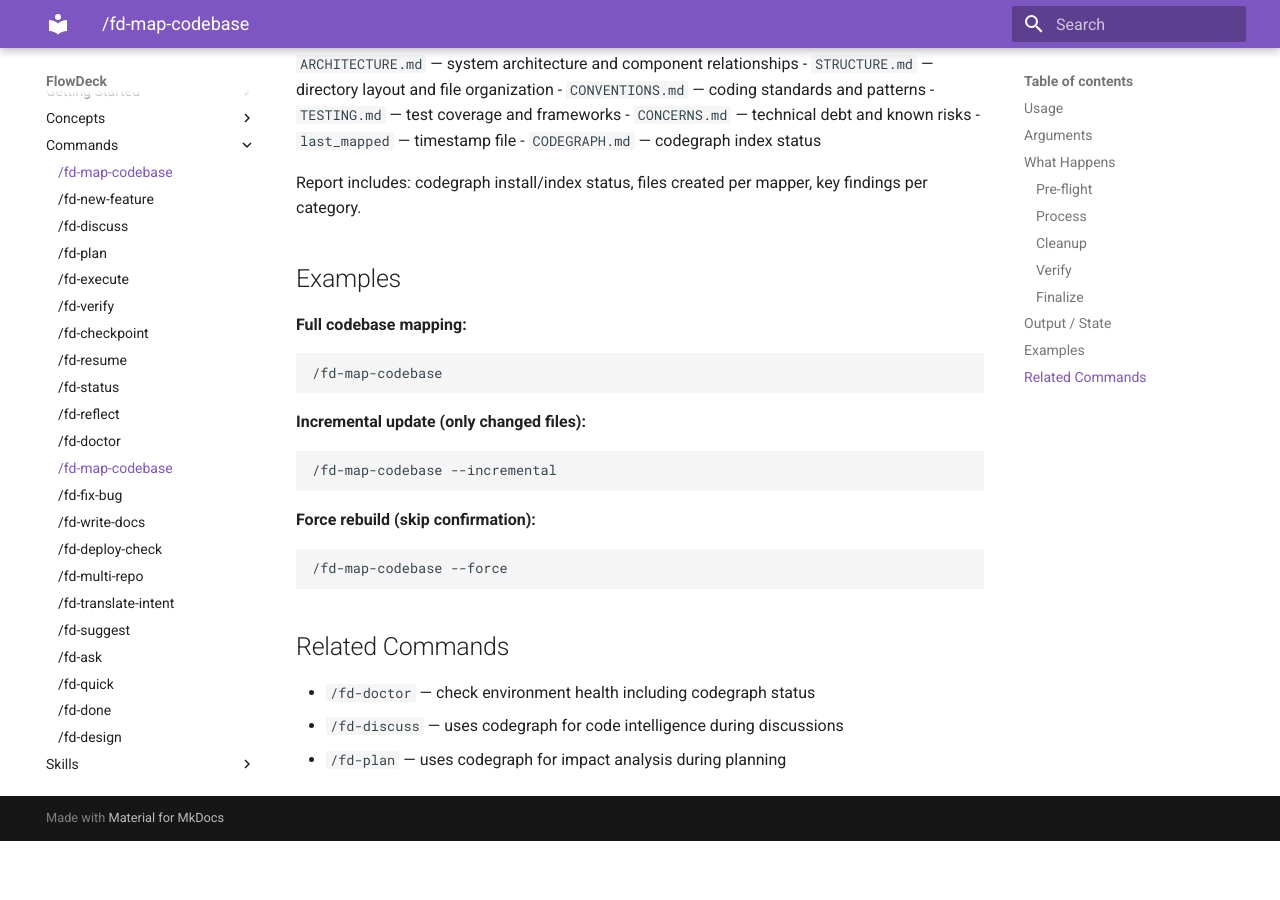
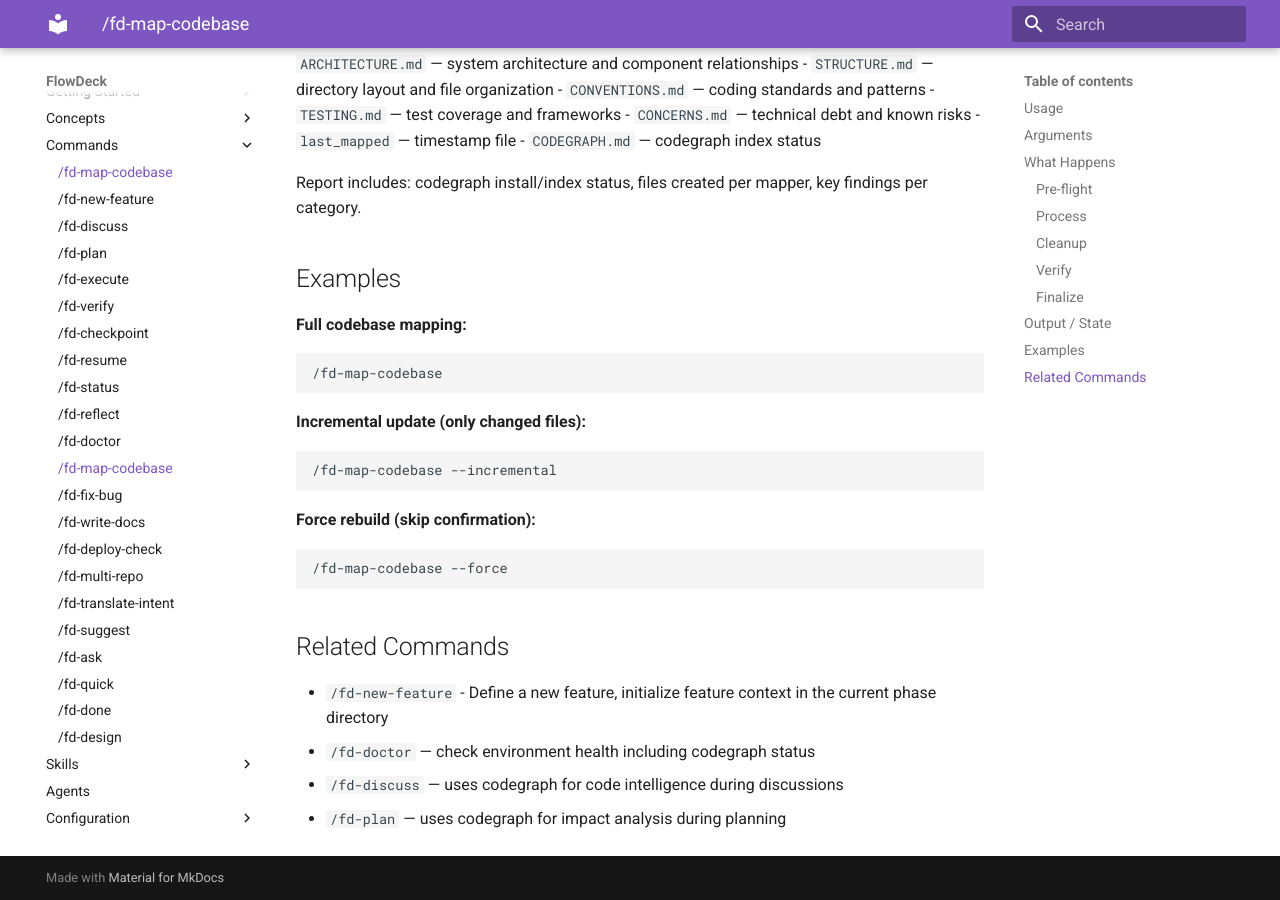
Before and after one commit to goncalompontes/FlowDeck, an MkDocs documentation site: the page built from docs/commands/fd-map-codebase.md, in a window 1280 px wide and 900 px high, scrolled down 1863 px. Built offline with MkDocs 1.6.1 and Material for MkDocs 9.7.7, drawn with Linux system fonts in a browser that asks for light colours; before the commit the page ends 2704 px from its top, so only the background shows below that.

Commit message:
feat: add related command for defining new features in fd-map-codebase documentation

```diff
--- a/docs/commands/fd-map-codebase.md
+++ b/docs/commands/fd-map-codebase.md
@@ -86,6 +86,7 @@ Report includes: codegraph install/index status, files created per mapper, key f
 
 ## Related Commands
 
+- `/fd-new-feature` - Define a new feature, initialize feature context in the current phase directory
 - `/fd-doctor` — check environment health including codegraph status
 - `/fd-discuss` — uses codegraph for code intelligence during discussions
 - `/fd-plan` — uses codegraph for impact analysis during planning
```
